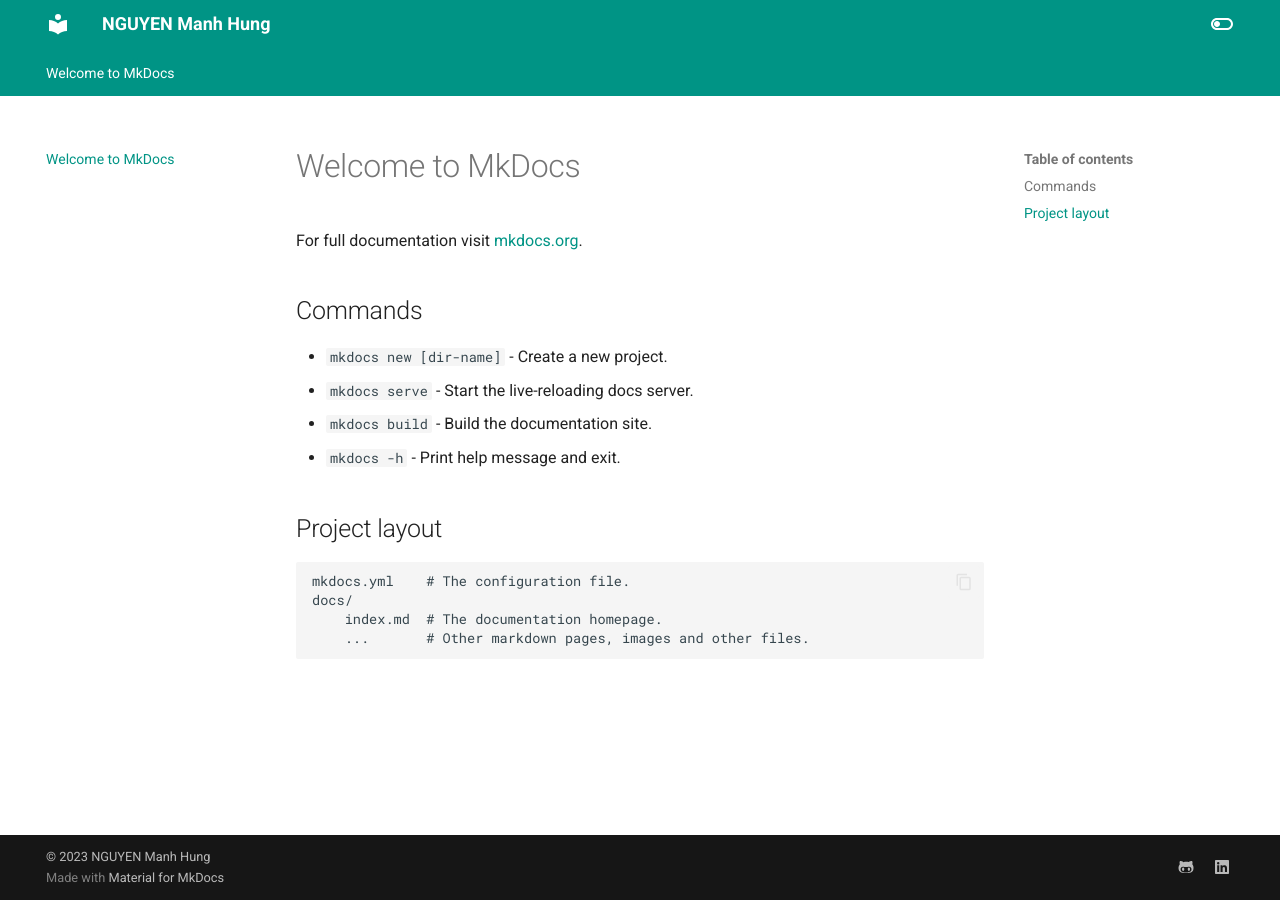
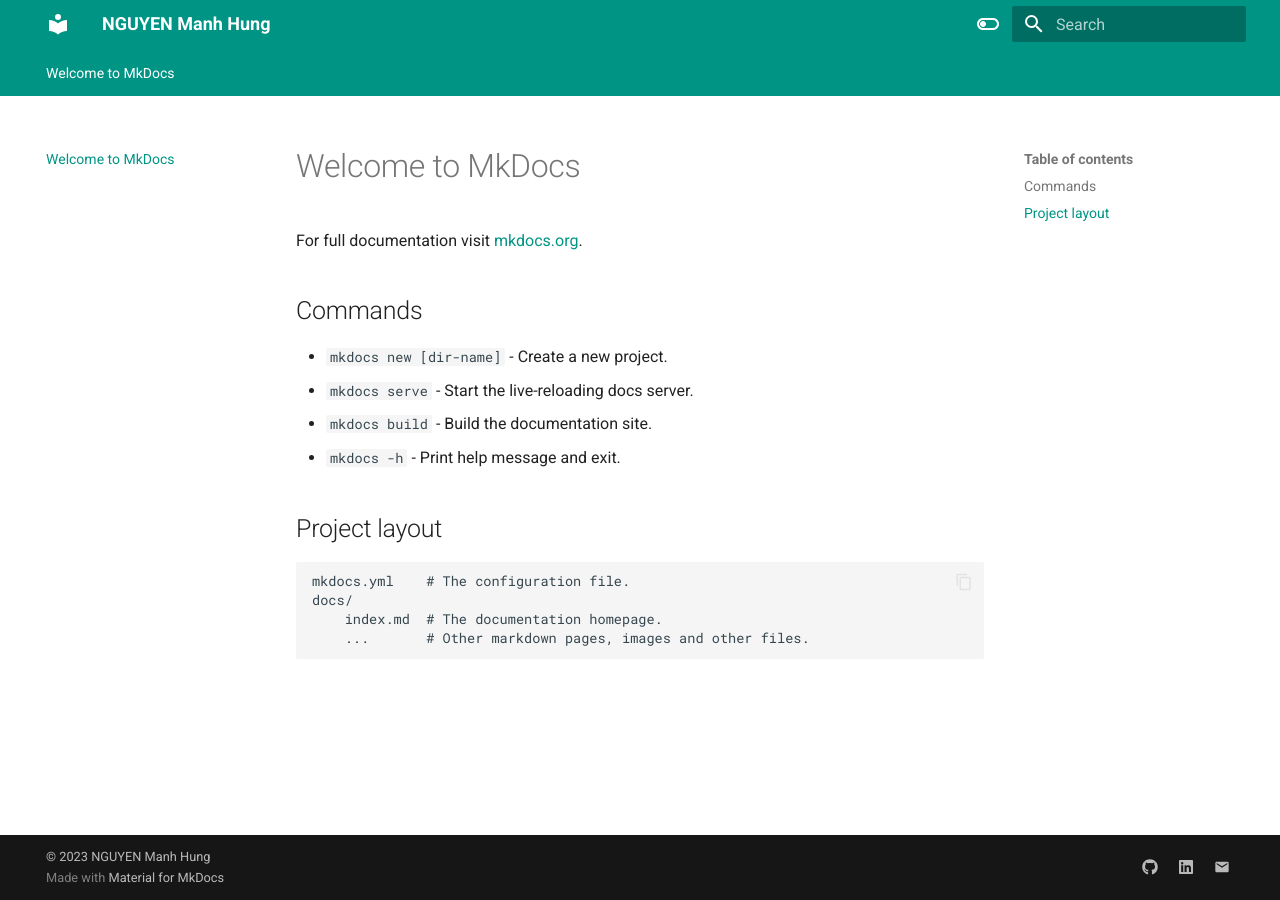
Before and after one commit to nmh4598/nmh4598.github.io, an MkDocs documentation site: the page built from docs/index.md, in a window 1280 px wide. Built offline with MkDocs 1.6.1 and Material for MkDocs 9.7.7, drawn with Linux system fonts in a browser that asks for light colours.

Commit message:
#1 change icon github

```diff
--- a/mkdocs.yml
+++ b/mkdocs.yml
@@ -29,13 +29,23 @@ theme:
 
 plugins:
   - social
+  - search
+# pip install pillow cairosvg
 
 extra:
   social:
-    - icon: fontawesome/brands/github-alt
+    - icon: fontawesome/brands/github
       link: https://github.com/nmh4598
     - icon: fontawesome/brands/linkedin
       link: https://www.linkedin.com/in/nmh4598/
+    - icon: material/email
+      link: mailto:nguyenmanhhung04051998@gmail.com
+
+  blog:
+    author_image: https://avatars.githubusercontent.com/u/93479011
+    words_read_per_minute: 300
+    list_length: 25
+    extended_preview: true
 
 markdown_extensions:
   - pymdownx.highlight:
```
Also changed, not shown: 1 other file.
